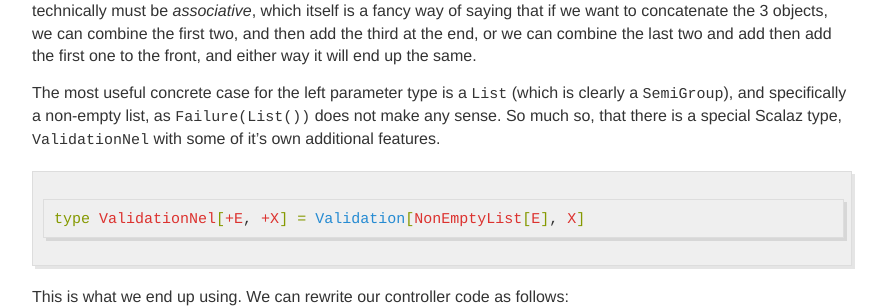
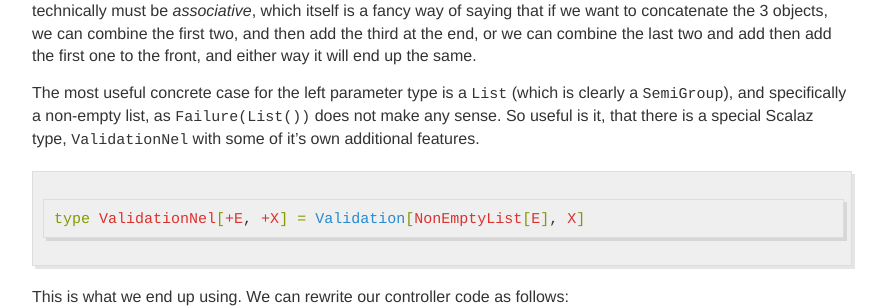
Before and after one commit to szoio/szoio.github.io, a Jekyll site: the page built from _posts/2016-04-29-bulletproof-functional-validation-using-scalaz.md, in a window 1280 px wide and 900 px high, scrolled down 7002 px. Shown: the part 153-461 px from the top of the window, without its empty margins (198-1084 px from the left). Built offline with Jekyll 4.4.1, drawn with Linux system fonts in a browser that asks for light colours; comment, search, counter and statistics services are not loaded.

Commit message:
small fixes

````diff
--- a/_posts/2016-04-29-bulletproof-functional-validation-using-scalaz.md
+++ b/_posts/2016-04-29-bulletproof-functional-validation-using-scalaz.md
@@ -253,7 +253,7 @@
 
 How are the errors accumulated? The "left" type parameter of `Validation` must have a `SemiGroup` instance. That's a fancy way of saying that it has an append or concatenate operation at its disposal. This append operation technically must be *associative*, which itself is a fancy way of saying that if we want to concatenate the 3 objects, we can combine the first two, and then add the third at the end, or we can combine the last two and add then add the first one to the front, and either way it will end up the same.
 
-The most useful concrete case for the left parameter type is a `List` (which is clearly a `SemiGroup`), and specifically a non-empty list, as `Failure(List())` does not make any sense. So much so, that there is a special Scalaz type, `ValidationNel` with some of it's own additional features.
+The most useful concrete case for the left parameter type is a `List` (which is clearly a `SemiGroup`), and specifically a non-empty list, as `Failure(List())` does not make any sense. So useful is it, that there is a special Scalaz type, `ValidationNel` with some of it's own additional features.
 
 ```scala
 type ValidationNel[+E, +X] = Validation[NonEmptyList[E], X]
````
